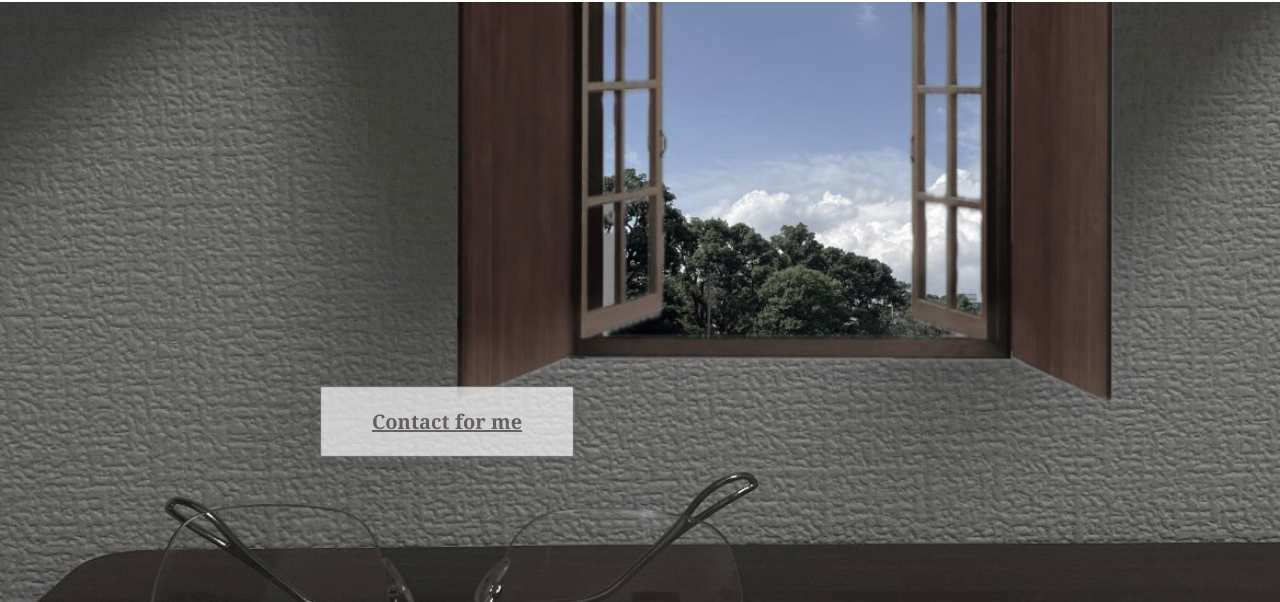
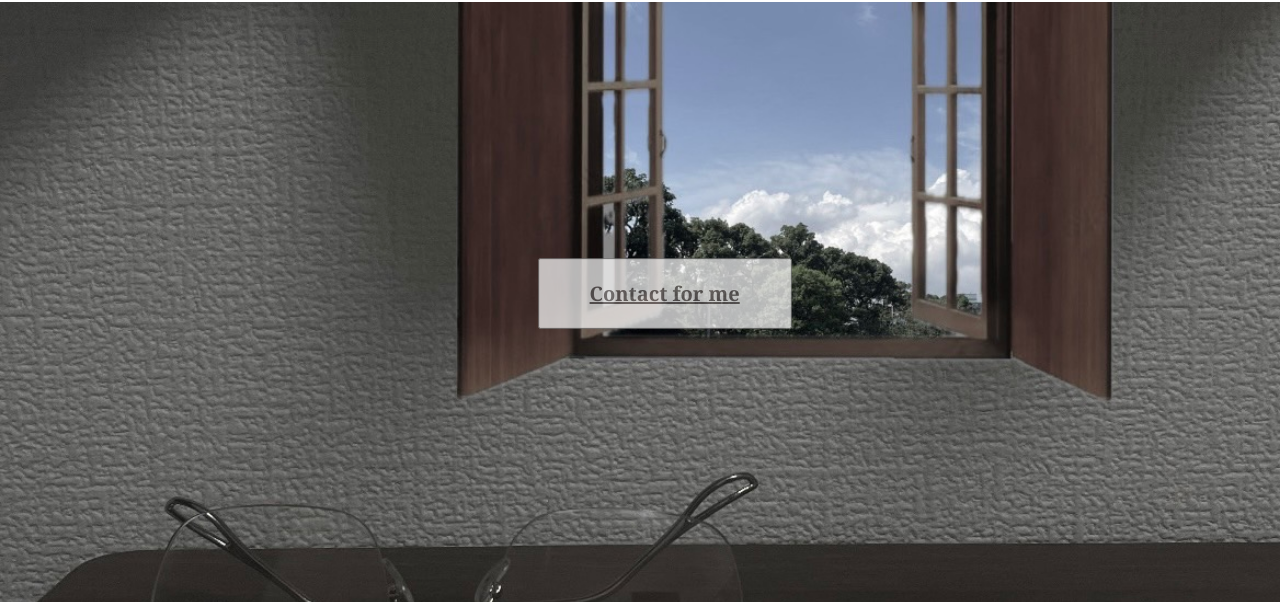
Before and after one commit to rikoemwt/MyIntroduction, a plain HTML site: page index.html in a window 1280 px wide. Shown: the part 2374-2976 px from the top of the page. Drawn offline with Linux system fonts and the light colour scheme.

Commit message:
formlinkedit

```diff
--- a/style.css
+++ b/style.css
@@ -662,13 +662,14 @@ form {
 }
 
 .form-item {
-  margin-top: 30%;
+  margin-top: 45%;
   margin-left: 25%;
   font-family: Georgia, 'Times New Roman', Times, serif;
   font-weight: bolder;
   color: rgb(249, 247, 246);
   opacity: 0.7;
 }
+
 
 .form img {
   position: absolute;
@@ -692,8 +693,9 @@ button a{
 
 }
 
-button:hover {
-  background-position: 100% 0;
+button a:hover {
+  background-color: rgb(148, 141, 141);
+
 }
 
 @media(min-width: 365px) {
@@ -806,6 +808,10 @@ span.gray{
     text-align: center;
 
   }
+  .form-item {
+    margin-top: 25%;
+    margin-left: 39%;
+  }
 
 }
 
@@ -854,4 +860,8 @@ span.gray{
     text-align: center;
 
   }
+  .form-item {
+    margin-top: 20%;
+    margin-left: 42%;
+  }
 }
```
